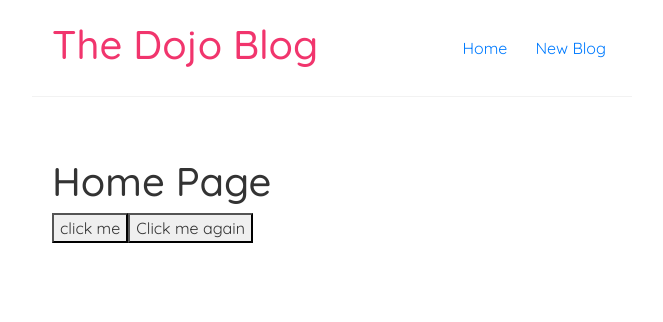
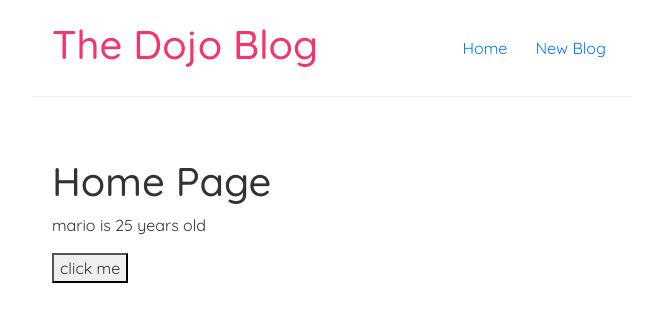
Before and after one commit to ttran9/modern-react-tutorial, a React app: page / in a window 1280 px wide. Shown: the top 322 px of the page, without its empty margins (308-971 px from the left). Built offline with nearby package versions, Linux system fonts and the light colour scheme.

Commit message:
using useState hook.

```diff
--- a/src/Home.js
+++ b/src/Home.js
@@ -1,20 +1,28 @@
 import React from "react";
+import { useState } from 'react';
 
 const Home = () => {
 
-    const handleClick = (e) => {
-        console.log('hello, ninjas', e);
+    // let name = 'mario';
+    // second is function to be able to change the name
+    const [name, setName] = useState('mario');
+    const [age, setAge] = useState(25);
+
+    const handleClick = () => {
+        setName('luigi'); // this forces react to re-render the component.
+        setAge(30);
     }
 
-    const handleClickAgain = (name, e) => {
-        console.log('hello ' + name, e.target);
-    }
+    // const handleClickAgain = (name, e) => {
+    //     console.log('hello ' + name, e.target);
+    // }
 
     return (
         <div className="home">
             <h1>Home Page</h1>
+            <p>{name } is { age } years old</p>
             <button onClick={handleClick}>click me</button>
-            <button onClick={(e) => handleClickAgain('mario', e)}>Click me again</button>
+            {/* <button onClick={(e) => handleClickAgain('mario', e)}>Click me again</button> */}
         </div>
     );
 
```
